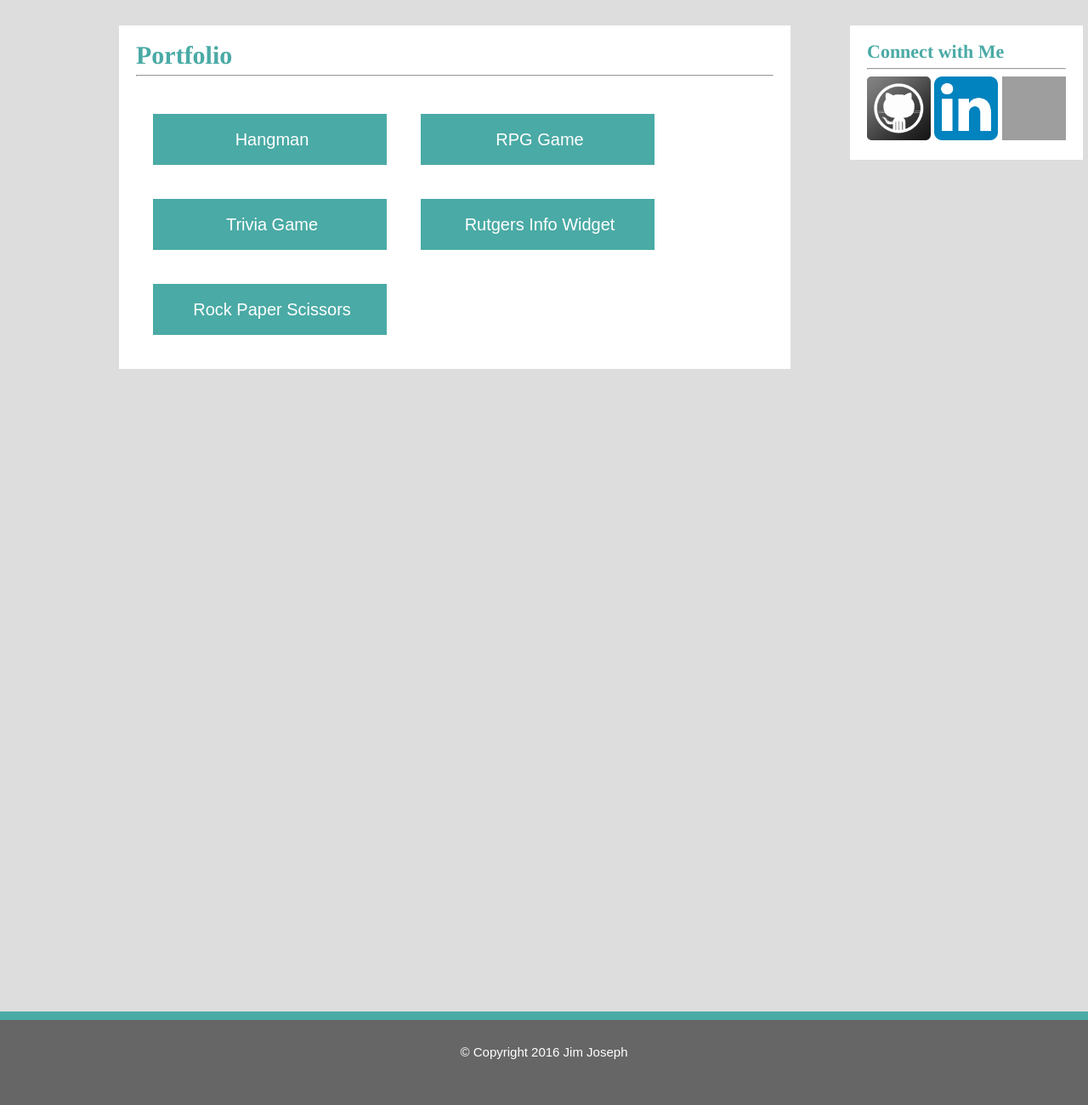
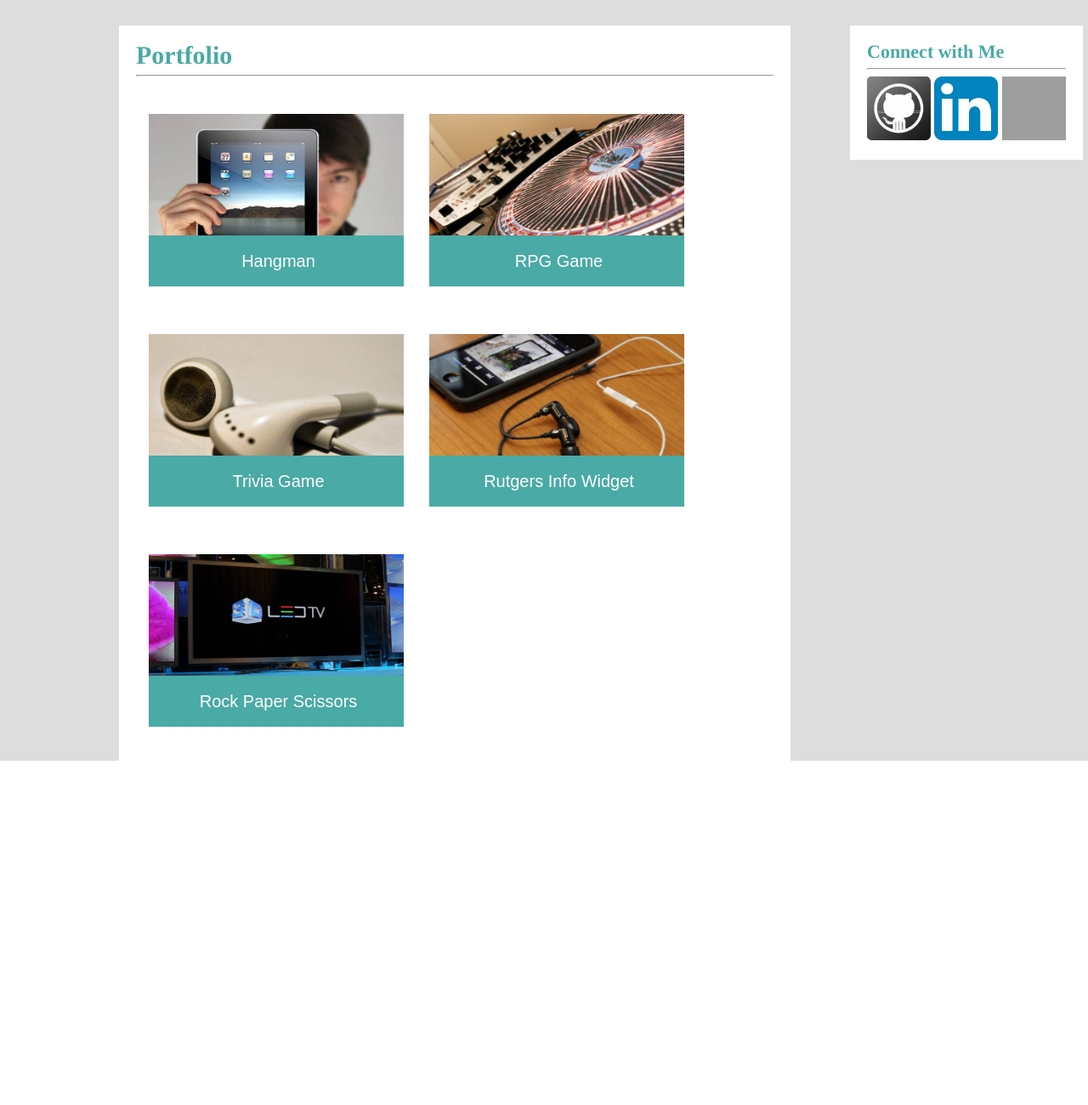
Before and after one commit to jjoseph101/Basic-Portfolio, a PHP site: page /portfolio.html in a window 1280 px wide. Shown: the part 230-1530 px from the top of the page at 85% size. After the commit the page ends 1125 px from the top, so only its background shows below. Run offline with PHP 8.4, Linux system fonts and the light colour scheme; grey boxes are pictures that could not be loaded.

Commit message:
v.1 complete

```diff
--- a/assets/css/style.css
+++ b/assets/css/style.css
@@ -66,20 +66,19 @@ header {
 }
 
 .portfolio2 {
-	float: left;
 	position: relative;
 	background-color:#4aaaa5;
-	width: 200px;
+	width: 225px;
 	padding-top: 20px;
 	padding-right: 35px;
 	padding-bottom: 20px;
 	padding-left: 40px;
-	margin:20px;
+	margin-top: -60px;
 	font-family: 'Arial', 'Helvetica Neue', Helvetica, sans-serif;
 	font-size: 20px;
 	text-align: center;
+}
 
-}
 
 .aboutme {
 	position: relative;
@@ -122,6 +121,11 @@ header {
 	padding: 20px;
 }
 
+.portpic {
+	padding: 20px 15px 20px 15px;
+	float: left;
+
+}
 .footercopyright {
 	font-family: 'Arial', 'Helvetica Neue', Helvetica, sans-serif;
 	background-color: #666666;
@@ -149,3 +153,8 @@ header {
 #wrapper {
 	background-color: blue;
 }
+
+.portpic {
+
+	padding: 20px 15px 20px 15px;
+}
--- a/portfolio.html
+++ b/portfolio.html
@@ -24,11 +24,31 @@
 				<h2>Portfolio</h2>
 				<hr>
 				<br>
-				<h1 class="portfolio2">Hangman</h1>
-				<h1 class="portfolio2">RPG Game</h1> <br>
-				<h1 class="portfolio2">Trivia Game</h1>
-				<h1 class="portfolio2">Rutgers Info Widget</h1> <br>
-				<h1 class="portfolio2">Rock Paper Scissors</h1>
+				<div class="portpic">
+					<img src="assets/images/ipad.jpg" width="300px" height="200px">
+					<h1 class="portfolio2">Hangman</h1>
+				</div>
+				<div class="portpic">
+					<img id="portpic" src="assets/images/technics.jpg" width="300px" height="200px">
+					<h1 class="portfolio2">RPG Game</h1> <br>
+				</div>
+				<div class="portpic">
+					<img id="portpic" src="assets/images/earbuds.jpg" width="300px" height="200px">
+					<h1 class="portfolio2">Trivia Game</h1>
+				</div>
+				<div class="portpic">
+					<img id="portpic" src="assets/images/mp3.jpg" width="300px" height="200px">
+					<h1 class="portfolio2">Rutgers Info Widget</h1> <br>
+				</div>
+				<div class="portpic">
+					<img id="portpic" src="assets/images/ledtv.jpg" width="300px" height="200px">
+					<h1 class="portfolio2">Rock Paper Scissors</h1>
+				</div>
+
+
+
+
+
 		</div>
 
 		<aside>
@@ -41,11 +61,7 @@
 			</section>
 		</aside>
 
-		<footer class="footerwrapper">
-			<section class="footercopyright">
-				<h6>&#169; Copyright 2016 Jim Joseph</h6><br>
-			</section>
-
+		<footer>
 		</footer>
 	</body>
 </html>
```
